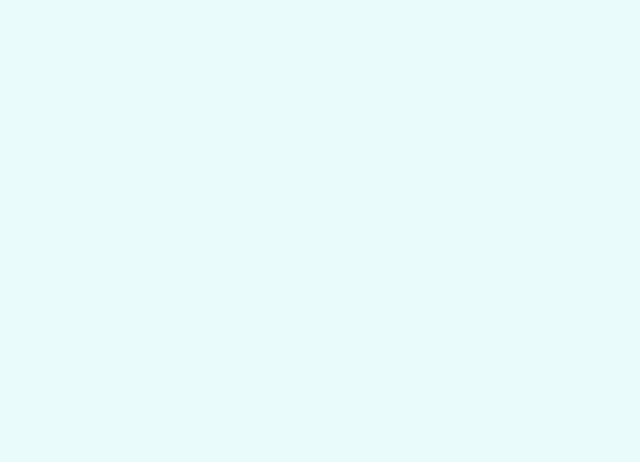
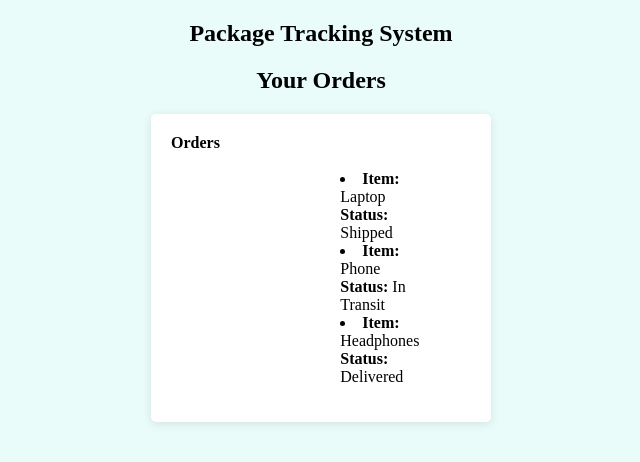
Before and after one commit to rawanntarek/package-tracking-system, a React (Create React App) app: page /ListOfOrders in a window 1280 px wide. Before the commit this address had no page. Shown: the top 462 px of the page, without its empty margins (319-959 px from the left). Built offline with nearby package versions, Linux system fonts and the light colour scheme.

Commit message:
List Of Orders front end / type of user in registration

```diff
--- a/src/App.js
+++ b/src/App.js
@@ -2,13 +2,14 @@ import React from 'react';
 import { BrowserRouter as Router, Route, Routes } from 'react-router-dom';
 import Login from './components/Login';
 import Registration from './components/Registration';
+import ListOfOrders from './components/ListOfOrders';
 
 function App() {
   return (
     <Router>
       <Routes>
         <Route path="/login" element={<Login />} />
-
+        <Route path="/ListOfOrders" element={<ListOfOrders />} />
         <Route path="/" element={<Registration />} />
       </Routes>
     </Router>
--- /dev/null
+++ b/src/components/ListOfOrders.css
@@ -0,0 +1,40 @@
+body {
+    font-family: initial;
+    background-color: #e9fcf9;
+}
+label {
+    text-align: left;
+    margin-right: 10px;
+    width: 150px;
+    display: inline-block;
+    font-weight: bolder;
+    font-family:initial;
+}
+header {
+    color: rgb(4, 6, 50);
+    font-size: larger;
+    font-weight: lighter;
+    font-family: Impact, Haettenschweiler, 'Arial Narrow Bold', sans-serif;
+    padding: 0px 0;
+}
+form {
+    display: flex;
+    background-color: white;
+    padding: 20px;
+    border-radius: 5px;
+    box-shadow: 0 2px 10px rgba(0, 0, 0, 0.1);
+    width: 300px;
+}
+
+.orders-list {
+    text-align: left;
+    padding-left: 20px;
+    margin-top: 20px;
+    margin-right: 50px;
+
+}
+
+.orders-list ul {
+    padding-left: 40px;
+    list-style-position: inside; /* Keeps bullets inside the list items */
+}
--- /dev/null
+++ b/src/components/ListOfOrders.js
@@ -0,0 +1,53 @@
+import React, { useState } from 'react';
+import './ListOfOrders.css';
+import { useNavigate } from 'react-router-dom';
+
+const ListOfOrders = () => {
+
+    const [orders, setOrders] = useState([
+        { id: 1, item: 'Laptop', status: 'Shipped' },
+        { id: 2, item: 'Phone', status: 'In Transit' },
+        { id: 3, item: 'Headphones', status: 'Delivered' },
+    ]);
+
+    let content;
+
+if (orders.length > 0) {
+    // If there are orders, render each one in a list
+    content = (
+        <ul>
+            {orders.map(order => (
+                <li key={order.id}>
+                    <strong>Item:</strong> {order.item} <br />
+                    <strong>Status:</strong> {order.status}
+                </li>
+            ))}
+        </ul>
+    );
+} else {
+    // If there are no orders, display a message
+    content = <p>No orders found</p>;
+}
+
+
+    return (
+        <div>
+            <main>
+                <center>
+                    <h2>Package Tracking System</h2>
+                    <h2>Your Orders</h2>
+                </center>
+            </main>
+            <center>
+                <form>
+                    <label>Orders</label>
+                    <div className="orders-list">
+                       {content}
+                    </div>
+                </form>
+            </center>
+        </div>
+    );
+}
+
+export default ListOfOrders;
--- a/src/components/Registration.js
+++ b/src/components/Registration.js
@@ -7,29 +7,31 @@ const Registration = () => {
     const [Email, setEmail] = useState('');
     const [Phone, setPhone] = useState('');
     const [Password, setPassword] = useState('');
-    const Navigate=useNavigate();
+    const [Type_of_user, setType] = useState('');
+
+    const navigate = useNavigate();
+
     const handleSubmit = async (e) => {
         e.preventDefault();
-        if (Name && Email && Phone && Password) {
+        if (Name && Email && Phone && Password && Type_of_user) {
             try {
                 const response = await fetch('http://localhost:3000/register', {
                     method: 'POST',
                     headers: {
                         'Content-Type': 'application/json',
                     },
-                    body: JSON.stringify({ name: Name, email: Email, phone: Phone, password: Password }),
+                    body: JSON.stringify({ name: Name, email: Email, phone: Phone, password: Password, Type_of_user: Type_of_user }),
                 });
 
                 if (response.ok) {
                     alert("User Registered Successfully");
-                    Navigate("/Login")
-                }
-                else {
+                    navigate("/Login");
+                } else {
                     const errorData = await response.text();
-                    alert(errorData)
+                    alert(errorData);
                 }
             } catch (error) {
-                alert('An error occurred while registering. Please try again.')
+                alert('An error occurred while registering. Please try again.');
             }
         } else {
             alert("Please fill all fields");
@@ -51,19 +53,26 @@ const Registration = () => {
                 <form onSubmit={handleSubmit}>
                     <div>
                         <label>Username:</label>
-                        <input type="text" placeholder='Enter Name' value={Name} required onChange={(e) => setName(e.target.value)} />
+                        <input type="text" placeholder="Enter Name" value={Name} required onChange={(e) => setName(e.target.value)} />
                         <br />
                         <label>Email:</label>
-                        <input type="email" placeholder='Enter Email' value={Email} required onChange={(e) => setEmail(e.target.value)} />
+                        <input type="email" placeholder="Enter Email" value={Email} required onChange={(e) => setEmail(e.target.value)} />
                         <br />
                         <label>Mobile number:</label>
-                        <input type="tel" placeholder='Enter Phone number' value={Phone} required onChange={(e) => setPhone(e.target.value)} />
+                        <input type="tel" placeholder="Enter Phone number" value={Phone} required onChange={(e) => setPhone(e.target.value)} />
                         <br />
                         <label>Password:</label>
-                        <input type="password" placeholder='Enter Password' value={Password} required onChange={(e) => setPassword(e.target.value)} />
+                        <input type="password" placeholder="Enter Password" value={Password} required onChange={(e) => setPassword(e.target.value)} />
+                        <br />
+                        <label>Type of user:</label>
+                        <select value={Type_of_user} required onChange={(e) => setType(e.target.value)}>
+                            <option value="">Select User Type</option>
+                            <option value="User">User</option>
+                            <option value="Courier">Courier</option>
+                        </select>
                         <br />
                         <button type="submit">Register</button>
-                        <br/>
+                        <br />
                         <label className="inline-label">Are you already a member?</label>
                         <a href='/Login'>Login</a>
                     </div>
```
